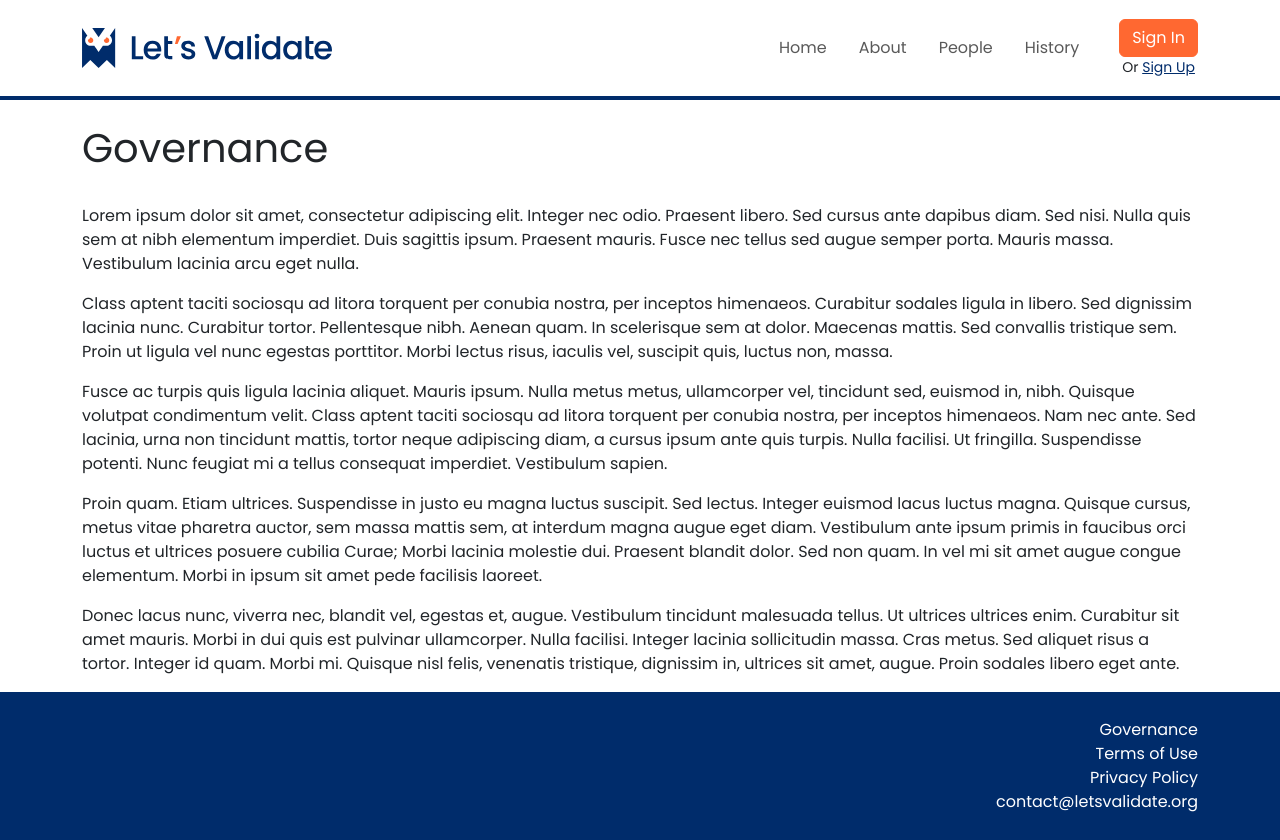
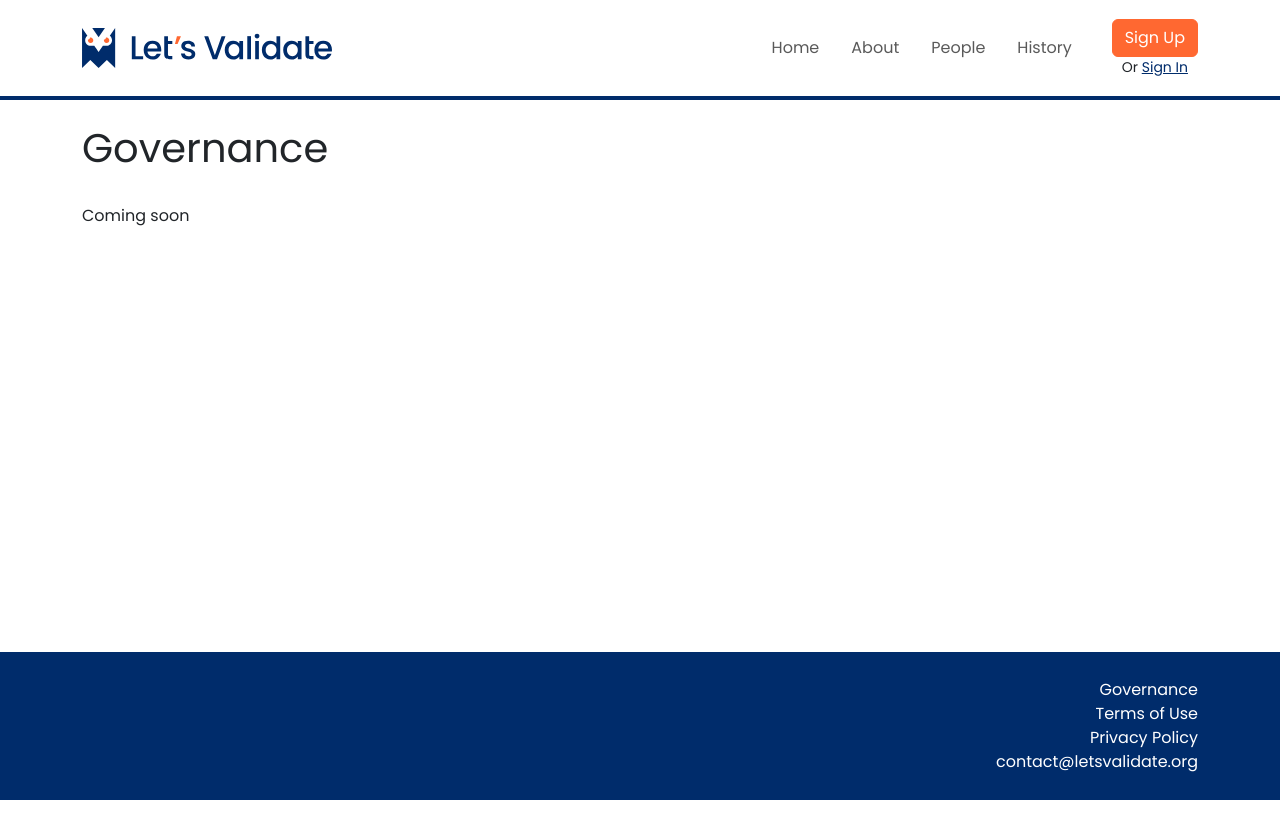
Before and after one commit to LetsValidateOrg/letsvalidate-ui, a Vue app: page /governance in a window 1280 px wide. After the commit the page ends 800 px from the top, so only its background shows below. Built offline with nearby package versions, Linux system fonts and the light colour scheme.

Commit message:
changing content on static pages, fixed some colors and minor stylings

```diff
--- a/src/components/filterable_table/FilterableTable.vue
+++ b/src/components/filterable_table/FilterableTable.vue
@@ -221,6 +221,6 @@ mark,
   padding: 0;
 }
 .highlight td {
-  background-color: #ff6831;
+  background-color: #fff3cd;
 }
 </style>
--- a/src/components/layout/Footer.vue
+++ b/src/components/layout/Footer.vue
@@ -10,9 +10,7 @@ import { RouterLink } from "vue-router";
         <li><RouterLink to="/termsofuse">Terms of Use</RouterLink></li>
         <li><RouterLink to="/privacy">Privacy Policy</RouterLink></li>
         <li>
-          <a href="mailto:contact@letsvalidate.org" target="_blank"
-            >contact@letsvalidate.org</a
-          >
+          <a href="mailto:contact@letsvalidate.org" target="_blank">contact@letsvalidate.org</a>
         </li>
       </ul>
     </div>
--- a/src/components/layout/NavBar.vue
+++ b/src/components/layout/NavBar.vue
@@ -4,18 +4,17 @@ import { AuthService } from "@/services/AuthService";
 import LoginButton from "@/components/login_button/LoginButton.vue";
 
 const userLoggedIn = AuthService.authStatusLoggedIn();
-console.log(userLoggedIn);
 </script>
 
 <template>
   <nav class="navbar navbar-expand-lg mb-4">
     <div class="container">
-      <a class="navbar-brand" href="#">
+      <a class="navbar-brand" href="/">
         <img src="../../assets/horizonallogo.svg" width="250" />
       </a>
       <div class="collapse navbar-collapse" id="navbarSupportedContent">
         <ul class="navbar-nav ms-auto">
-          <li class="nav-item mx-2">
+          <li v-if="!userLoggedIn" class="nav-item mx-2">
             <RouterLink class="nav-link" to="/">Home</RouterLink>
           </li>
           <li v-if="userLoggedIn" class="nav-item mx-2">
--- a/src/components/login_button/LoginButton.vue
+++ b/src/components/login_button/LoginButton.vue
@@ -3,9 +3,9 @@
     <a class="btn my-2 btn-primary" :href="cognitoUrl">Sign Out</a>
   </div>
   <div v-else class="ms-4 small text-center">
-    <a class="btn my-0 btn-primary" :href="cognitoUrl">Sign In</a>
+    <a class="btn my-0 btn-primary" :href="cognitoUrl">Sign Up</a>
     <br />
-    <span>Or </span><a :href="cognitoUrl">Sign Up</a>
+    <span>Or </span><a :href="cognitoUrl">Sign In</a>
   </div>
 </template>
 
--- a/src/router/index.ts
+++ b/src/router/index.ts
@@ -26,14 +26,11 @@ const router = createRouter({
       path: "/dashboard",
       name: "dashboard",
       component: () => import("../views/DashboardView.vue"),
-      // beforeEnter:() => getAuthStatus()
+      beforeEnter:() => getAuthStatus()
     },
     {
       path: "/about",
       name: "about",
-      // route level code-splitting
-      // this generates a separate chunk (About.[hash].js) for this route
-      // which is lazy-loaded when the route is visited.
       component: () => import("../views/AboutView.vue"),
     },
     {
--- a/src/views/GovernanceView.vue
+++ b/src/views/GovernanceView.vue
@@ -5,47 +5,7 @@
         <h1>Governance</h1>
         <br />
         <p>
-          Lorem ipsum dolor sit amet, consectetur adipiscing elit. Integer nec
-          odio. Praesent libero. Sed cursus ante dapibus diam. Sed nisi. Nulla
-          quis sem at nibh elementum imperdiet. Duis sagittis ipsum. Praesent
-          mauris. Fusce nec tellus sed augue semper porta. Mauris massa.
-          Vestibulum lacinia arcu eget nulla.
-        </p>
-        <p>
-          Class aptent taciti sociosqu ad litora torquent per conubia nostra,
-          per inceptos himenaeos. Curabitur sodales ligula in libero. Sed
-          dignissim lacinia nunc. Curabitur tortor. Pellentesque nibh. Aenean
-          quam. In scelerisque sem at dolor. Maecenas mattis. Sed convallis
-          tristique sem. Proin ut ligula vel nunc egestas porttitor. Morbi
-          lectus risus, iaculis vel, suscipit quis, luctus non, massa.
-        </p>
-        <p>
-          Fusce ac turpis quis ligula lacinia aliquet. Mauris ipsum. Nulla metus
-          metus, ullamcorper vel, tincidunt sed, euismod in, nibh. Quisque
-          volutpat condimentum velit. Class aptent taciti sociosqu ad litora
-          torquent per conubia nostra, per inceptos himenaeos. Nam nec ante. Sed
-          lacinia, urna non tincidunt mattis, tortor neque adipiscing diam, a
-          cursus ipsum ante quis turpis. Nulla facilisi. Ut fringilla.
-          Suspendisse potenti. Nunc feugiat mi a tellus consequat imperdiet.
-          Vestibulum sapien.
-        </p>
-        <p>
-          Proin quam. Etiam ultrices. Suspendisse in justo eu magna luctus
-          suscipit. Sed lectus. Integer euismod lacus luctus magna. Quisque
-          cursus, metus vitae pharetra auctor, sem massa mattis sem, at interdum
-          magna augue eget diam. Vestibulum ante ipsum primis in faucibus orci
-          luctus et ultrices posuere cubilia Curae; Morbi lacinia molestie dui.
-          Praesent blandit dolor. Sed non quam. In vel mi sit amet augue congue
-          elementum. Morbi in ipsum sit amet pede facilisis laoreet.
-        </p>
-        <p>
-          Donec lacus nunc, viverra nec, blandit vel, egestas et, augue.
-          Vestibulum tincidunt malesuada tellus. Ut ultrices ultrices enim.
-          Curabitur sit amet mauris. Morbi in dui quis est pulvinar ullamcorper.
-          Nulla facilisi. Integer lacinia sollicitudin massa. Cras metus. Sed
-          aliquet risus a tortor. Integer id quam. Morbi mi. Quisque nisl felis,
-          venenatis tristique, dignissim in, ultrices sit amet, augue. Proin
-          sodales libero eget ante.
+          Coming soon
         </p>
       </div>
     </div>
--- a/src/views/HomeView.vue
+++ b/src/views/HomeView.vue
@@ -10,22 +10,22 @@
           is no longer safe to visit.
         </p>
         <p>
-          Let's Validate is a free, cloud-based online service (SaaS) that
+          Let's Validate is a <span class="text-secondary" data-toggle="tooltip" data-placement="top" title="Yes, Really">free</span>, cloud-based online service (SaaS) that
           provides automated, daily monitoring of website certificate validity.
-          Let's Validate alerts you to expired, soon-to-expire, and invalit site
-          certificate.
+          Let's Validate alerts you to expired, soon-to-expire, and invalid site
+          certificates.
         </p>
       </div>
     </div>
     <div class="row">
       <div class="home-cta">
-        <button class="btn my-0 btn-primary" type="submit">
+        <a :href="cognitoUrl" class="btn my-0 btn-primary">
           Get Started Today
-        </button>
+        </a>
       </div>
     </div>
     <div class="row my-2">
-      <div class="col-6 mt-4">
+      <div class="col-7 mt-4">
         <h3>Never get caught with an invalid website certificate again</h3>
         <p>
           Let's Validate alerts you to expired, soon-to-expire, and invalid site
@@ -43,9 +43,33 @@
           <li>7 days or less until expiration - daily</li>
         </ul>
       </div>
-      <div class="col-6">
+      <div class="col-5">
         <img src="../assets/work-risk-free.svg" />
       </div>
     </div>
   </main>
 </template>
+<script lang="ts">
+var tooltipTriggerList = [].slice.call(document.querySelectorAll('[data-bs-toggle="tooltip"]'))
+var tooltipList = tooltipTriggerList.map(function (tooltipTriggerEl) {
+  return new bootstrap.Tooltip(tooltipTriggerEl)
+})
+
+import { hostedLoginUrls } from "@/models/HostedUrls";
+const cognitoHostedLoginUrl = hostedLoginUrls[
+  window.location.hostname
+] as string;
+export default {
+  props: {
+    loggedIn: {
+      type: Boolean,
+      default: false,
+    },
+  },
+  data() {
+    return {
+      cognitoUrl: cognitoHostedLoginUrl,
+    };
+  },
+};
+</script>
--- a/src/views/PeopleView.vue
+++ b/src/views/PeopleView.vue
@@ -21,7 +21,7 @@
           calibrating my wristwatch with the atomic time on the University
           central servers. As I became deeply interested in Linux system
           adminstration, it was a near-certainty to find an NTP daemon running
-          on any host I had root privs on.I founded PublicNTP in 2008 based on a
+          on any host I had root privs on.  I founded <a href="https://publicntp.org" target="_blank">PublicNTP</a> in 2008 based on a
           deeply-held belief that highly-accurate time data should be provided
           as an unrestricted public service, open to all systems on the
           Internet.
```
